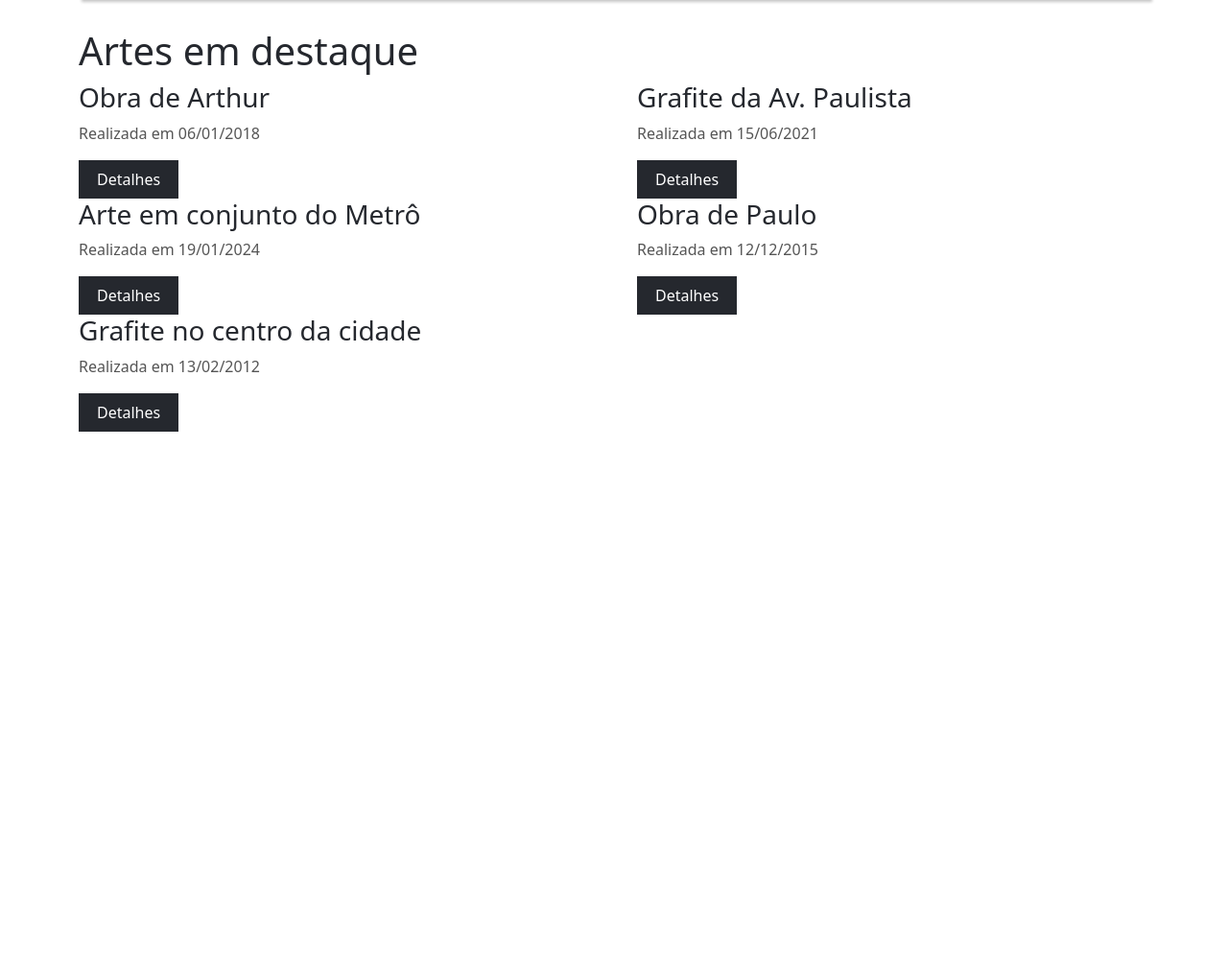
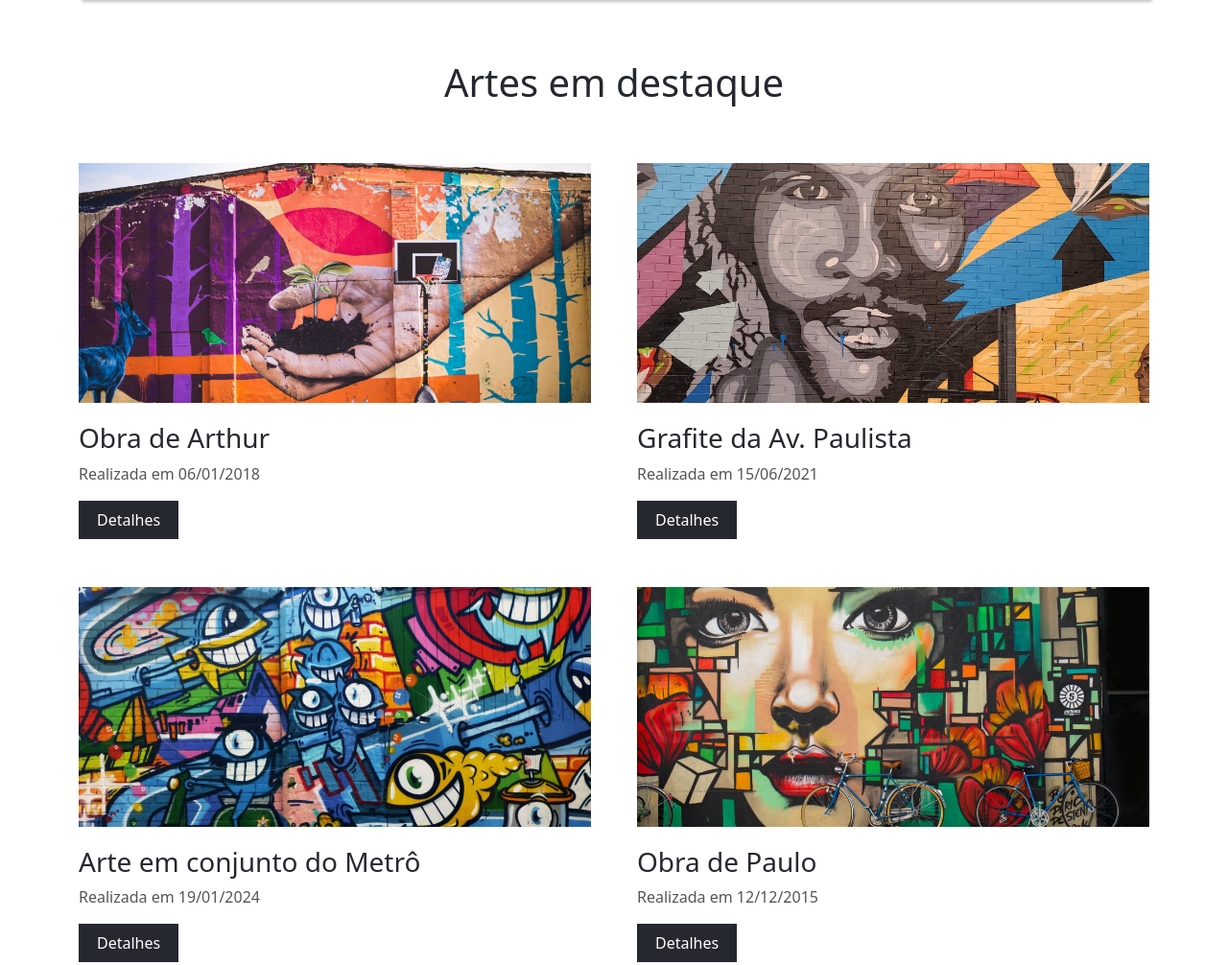
Before and after one commit to PedroLahm/projeto-arte, a plain HTML site: page index.html in a window 1280 px wide. Shown: the part 586-1592 px from the top of the page at 96% size. Before the commit the page ends 1036 px from the top, so only its background shows below. Drawn offline with nearby package versions, Linux system fonts and the light colour scheme.

Commit message:
Finalizando a galeria

```diff
--- a/css/styles.css
+++ b/css/styles.css
@@ -73,6 +73,10 @@ i{
 
 
 /* BANNER */
+#main-image-container{
+    margin-bottom: 63px;
+}
+
 .main-image{
     background-image: url(../img/g_1.jpg);
     height: 400px;
@@ -93,3 +97,37 @@ i{
 
 
 /* GALLERY */
+#img2{
+    background-image: url(../img/g_2.jpg);
+}
+
+#img3{
+    background-image: url(../img/g_3.jpg);
+}
+
+#img4{
+    background-image: url(../img/g_4.jpg);
+}
+
+#img5{
+    background-image: url(../img/g_5.jpg);
+}
+
+#img6{
+    background-image: url(../img/g_6.jpg);
+}
+
+.small-image-container{
+    height: 250px;
+    margin-bottom: 20px;
+}
+
+#gallery-container h1{
+    text-align: center;
+    margin-bottom: 60px;
+}
+
+#gallery-container .col-md-6,
+#gallery-container .col-12{
+    margin-bottom: 50px;
+}
```
